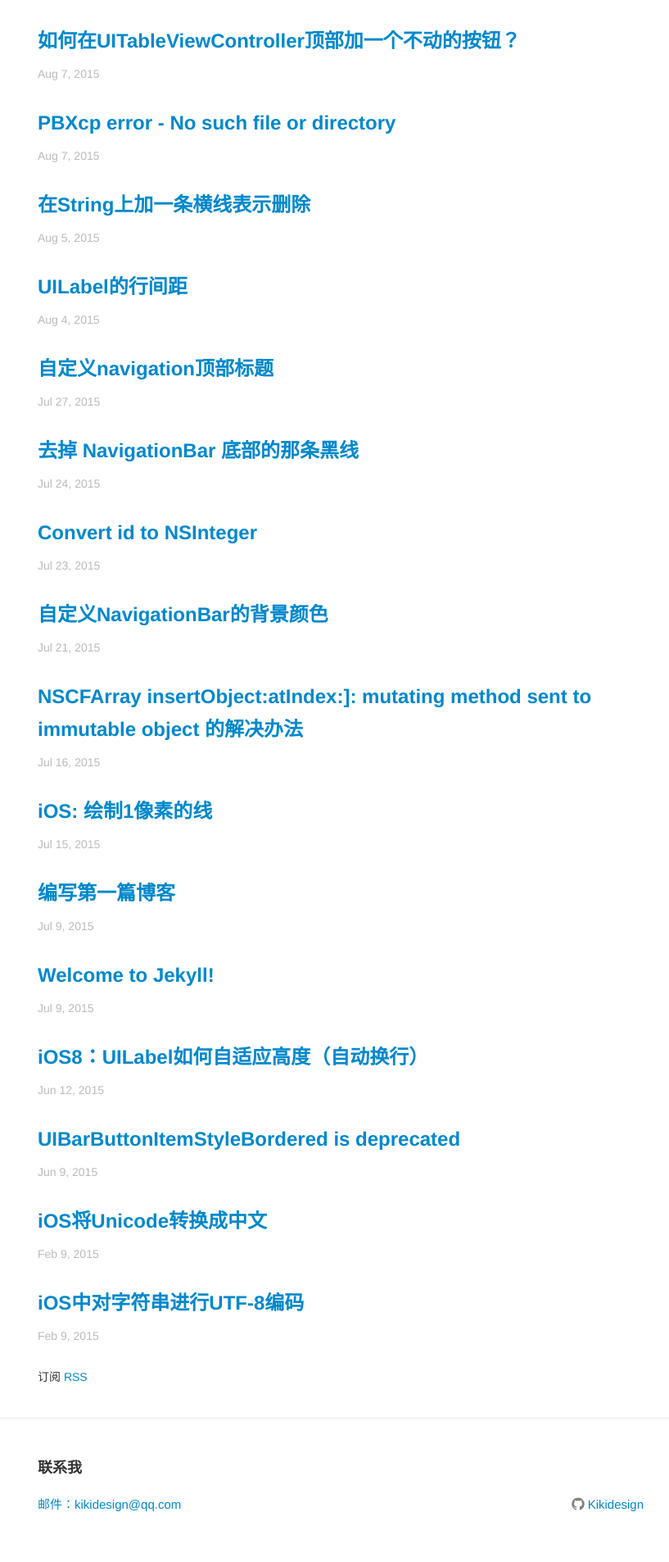
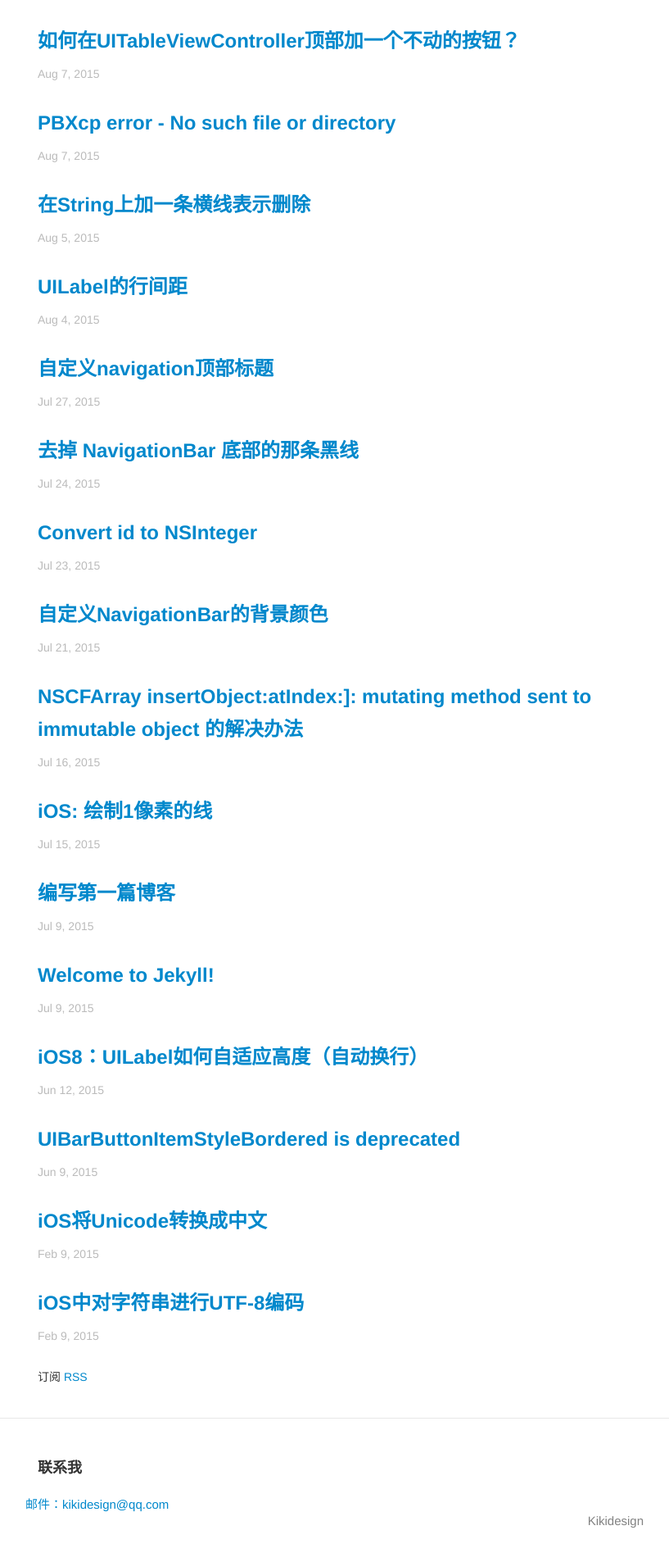
Before and after one commit to kikidesign/kikidesign.github.io, a Jekyll site: the page built from index.html, in a window 1280 px wide. Shown: the part 2442-4348 px from the top of the page at 82% size, without its empty margins (224-1041 px from the left). Built offline with Jekyll 4.4.1, drawn with Linux system fonts in a browser that asks for light colours.

Commit message:
调整CSS3

```diff
--- a/_includes/footer.html
+++ b/_includes/footer.html
@@ -5,47 +5,11 @@
     <h2 class="footer-heading">联系我</h2>
 
     <div class="footer-col-wrapper">
-      <div class="footer-col  footer-col-1">
+      <div>
         <ul class="contact-list">
           <li><a href="mailto:{{ site.email }}">邮件：{{ site.email }}</a></li>
+          <li class="username" align="right"><span class="icon  icon--github"></span>{{ site.github_username }}</li>
         </ul>
-      </div>
-
-      <div class="footer-col  footer-col-2">
-        <ul class="social-media-list">
-
-
-          {% if site.twitter_username %}
-          <li>
-            <a href="https://twitter.com/{{ site.twitter_username }}">
-              <span class="icon  icon--twitter">
-                <svg viewBox="0 0 16 16">
-                  <path fill="#828282" d="M15.969,3.058c-0.586,0.26-1.217,0.436-1.878,0.515c0.675-0.405,1.194-1.045,1.438-1.809
-                  c-0.632,0.375-1.332,0.647-2.076,0.793c-0.596-0.636-1.446-1.033-2.387-1.033c-1.806,0-3.27,1.464-3.27,3.27 c0,0.256,0.029,0.506,0.085,0.745C5.163,5.404,2.753,4.102,1.14,2.124C0.859,2.607,0.698,3.168,0.698,3.767 c0,1.134,0.577,2.135,1.455,2.722C1.616,6.472,1.112,6.325,0.671,6.08c0,0.014,0,0.027,0,0.041c0,1.584,1.127,2.906,2.623,3.206 C3.02,9.402,2.731,9.442,2.433,9.442c-0.211,0-0.416-0.021-0.615-0.059c0.416,1.299,1.624,2.245,3.055,2.271 c-1.119,0.877-2.529,1.4-4.061,1.4c-0.264,0-0.524-0.015-0.78-0.046c1.447,0.928,3.166,1.469,5.013,1.469 c6.015,0,9.304-4.983,9.304-9.304c0-0.142-0.003-0.283-0.009-0.423C14.976,4.29,15.531,3.714,15.969,3.058z"/>
-                </svg>
-              </span>
-
-              <span class="username"></span>
-            </a>
-          </li>
-          {% endif %}
-        </ul>
-      </div>
-
-      <div class="footer-col  footer-col-3">
-        <p class="text" align="right">
-            {% if site.github_username %}
-            <a href="https://github.com/{{ site.github_username }}">
-              <span class="icon  icon--github">
-                <svg viewBox="0 0 16 16">
-                  <path fill="#828282" d="M7.999,0.431c-4.285,0-7.76,3.474-7.76,7.761 c0,3.428,2.223,6.337,5.307,7.363c0.388,0.071,0.53-0.168,0.53-0.374c0-0.184-0.007-0.672-0.01-1.32 c-2.159,0.469-2.614-1.04-2.614-1.04c-0.353-0.896-0.862-1.135-0.862-1.135c-0.705-0.481,0.053-0.472,0.053-0.472 c0.779,0.055,1.189,0.8,1.189,0.8c0.692,1.186,1.816,0.843,2.258,0.645c0.071-0.502,0.271-0.843,0.493-1.037 C4.86,11.425,3.049,10.76,3.049,7.786c0-0.847,0.302-1.54,0.799-2.082C3.768,5.507,3.501,4.718,3.924,3.65 c0,0,0.652-0.209,2.134,0.796C6.677,4.273,7.34,4.187,8,4.184c0.659,0.003,1.323,0.089,1.943,0.261 c1.482-1.004,2.132-0.796,2.132-0.796c0.423,1.068,0.157,1.857,0.077,2.054c0.497,0.542,0.798,1.235,0.798,2.082 c0,2.981-1.814,3.637-3.543,3.829c0.279,0.24,0.527,0.713,0.527,1.437c0,1.037-0.01,1.874-0.01,2.129 c0,0.208,0.14,0.449,0.534,0.373c3.081-1.028,5.302-3.935,5.302-7.362C15.76,3.906,12.285,0.431,7.999,0.431z"/>
-                </svg>
-              </span>
-
-              <span class="username">{{ site.github_username }}</span>
-            </a>
-            {% endif %}
-        </p>
       </div>
     </div>
   </div>
```
